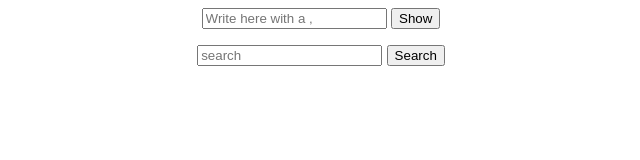
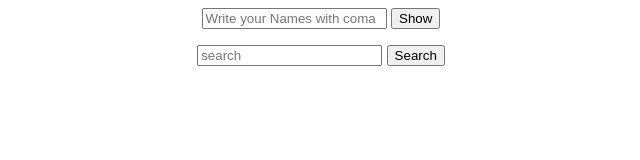
Before and after one commit to Paran6890/Search_Function, a plain HTML site: page index.html in a window 1280 px wide. Shown: the full height of the page, 319-959 px from the left. Drawn offline with Linux system fonts and the light colour scheme.

Commit message:
Update index.html

```diff
--- a/index.html
+++ b/index.html
@@ -20,7 +20,7 @@
 
 
 <div>
-    <input type="text" placeholder="Write here with a ,">
+    <input type="text" placeholder="Write your Names with coma ">
     <button>Show</button>
     <p class="output"></p>
 
```
